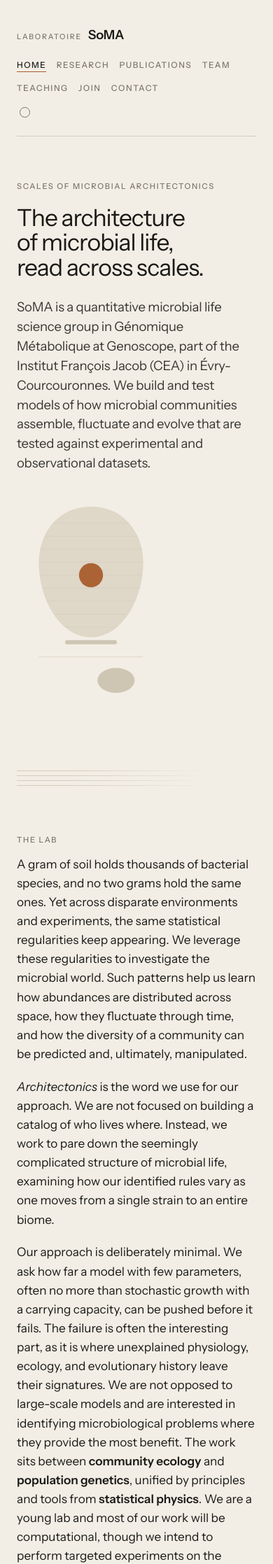
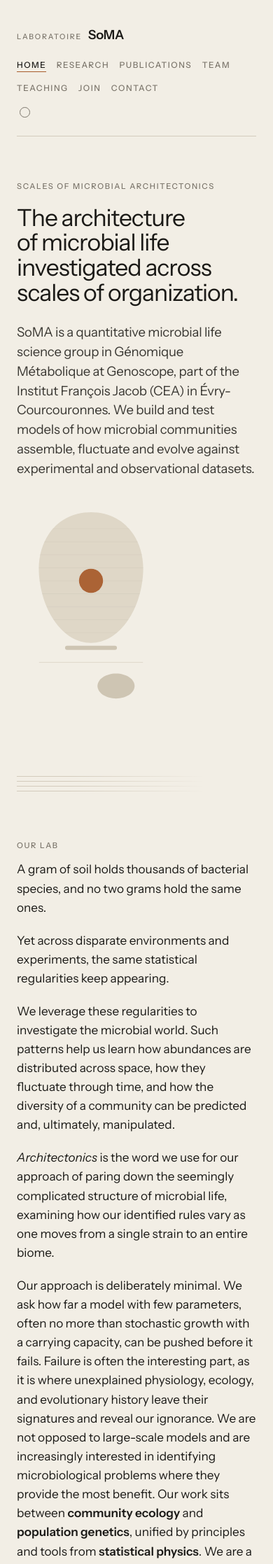
Before and after one commit to SOMA-labo/SOMA-labo.github.io, a Jekyll site: the page built from index.md, in a window 390 px wide. Shown: the top 2235 px of the page at 70% size. Built offline with Jekyll 4.4.1, drawn with Linux system fonts in a browser that asks for light colours; some of the changed text lies outside the part shown.

Commit message:
Add equations; fix sideways scrolling on phones; update home page

```diff
--- a/_includes/head.html
+++ b/_includes/head.html
@@ -25,3 +25,17 @@
 <link href="https://fonts.googleapis.com/css2?family=Instrument+Sans:ital,wght@0,400..600;1,400&display=swap" rel="stylesheet">
 <script>/* read the saved theme before first paint, to avoid a flash */try{var t=localStorage.getItem("soma-theme");if(t)document.documentElement.dataset.theme=t;}catch(e){}</script>
 <link rel="stylesheet" href="{{ root }}assets/css/style.css">
+{%- if page.math or site.math %}
+{%- comment -%}
+  Math, for pages with `math: true` at the top. Write $$...$$ in the Markdown;
+  Jekyll turns it into \( \) or \[ \] and KaTeX draws it in the browser.
+  Pinned to one KaTeX version, with integrity hashes so a tampered copy on
+  the CDN is refused. To upgrade, change the version and all three hashes
+  (from https://www.jsdelivr.com/package/npm/katex).
+{%- endcomment -%}
+{%- assign katex = site.katex_url | default: "https://cdn.jsdelivr.net/npm/katex@0.18.10/dist" %}
+<link rel="stylesheet" href="{{ katex }}/katex.min.css" integrity="sha384-rdqqrpVNEfmY6hsVFS50HU5L84tWeMdr4XpF+TJPvLR6e8YxPgRyDzzpawPHMQE6" crossorigin="anonymous">
+<script defer src="{{ katex }}/katex.min.js" integrity="sha384-oeXTyN/gxEn/v98/oDFW+7XVfZrp59R6Tporzsg2uNs9g+G9Xel/Afxdamc4Mags" crossorigin="anonymous"></script>
+<script defer src="{{ katex }}/contrib/auto-render.min.js" integrity="sha384-bjyGPfbij8/NDKJhSGZNP/khQVgtHUE5exjm4Ydllo42FwIgYsdLO2lXGmRBf5Mz" crossorigin="anonymous"
+        onload="renderMathInElement(document.body, {delimiters: [{left: '\\[', right: '\\]', display: true}, {left: '\\(', right: '\\)', display: false}], throwOnError: false});"></script>
+{%- endif %}
--- a/assets/css/style.css
+++ b/assets/css/style.css
@@ -455,7 +455,7 @@
 .row > .label { padding-top: 0.45rem; }
 
 @media (max-width: 47rem) {
-  .row { grid-template-columns: 1fr; gap: 0.75rem; }
+  .row { grid-template-columns: minmax(0, 1fr); gap: 0.75rem; }
   .row > .label { padding-top: 0; }
 }
 
@@ -917,6 +917,17 @@
 }
 
 /* --------------------------------------------------------------------------
+   12b. Math (KaTeX, only on pages with `math: true`)
+   -------------------------------------------------------------------------- */
+
+/* A display equation wider than the column scrolls sideways instead of
+   pushing the page wider than the phone. */
+.katex-display { overflow-x: auto; overflow-y: hidden; padding: 0.2em 0; }
+/* KaTeX's default 1.21em is sized for serif body text; this sits better
+   beside Instrument Sans. */
+.katex { font-size: 1.1em; }
+
+/* --------------------------------------------------------------------------
    13. Print
    -------------------------------------------------------------------------- */
 
--- a/index.md
+++ b/index.md
@@ -10,32 +10,35 @@
 
 # The opening, next to the sculpture.
 kicker: Scales of Microbial Architectonics
-heading: The architecture of microbial life, read across scales.
+heading: The architecture of microbial life investigated across scales of organization.
 lede: >
   SoMA is a quantitative microbial life science group in Génomique
   Métabolique at Genoscope, part of the Institut François Jacob (CEA)
   in Évry-Courcouronnes. We build and test models of how microbial communities
-  assemble, fluctuate and evolve that are tested against experimental
+  assemble, fluctuate and evolve against experimental
   and observational datasets.
 ---
 
-## The lab
+## Our lab
 
-A gram of soil holds thousands of bacterial species, and no two grams
-hold the same ones. Yet across disparate environments and experiments,
-the same statistical regularities keep appearing. We leverage these regularities to investigate the microbial world. Such patterns help us learn how abundances
+ A gram of soil holds thousands of bacterial species, and no two grams
+hold the same ones.
+
+
+
+Yet across disparate environments and experiments,
+the same statistical regularities keep appearing.
+
+We leverage these regularities to investigate the microbial world. Such patterns help us learn how abundances
 are distributed across space, how they fluctuate through time, and how the diversity
 of a community can be predicted and, ultimately, manipulated.
 
-*Architectonics* is the word we use for our approach. We are not focused on building a
-catalog of who lives where. Instead, we work to pare down the seemingly complicated structure of microbial life, examining how our identified rules vary as one moves from a
-single strain to an entire biome.
+*Architectonics* is the word we use for our approach of paring down the seemingly complicated structure of microbial life, examining how our identified rules vary as one moves from a single strain to an entire biome.
 
 Our approach is deliberately minimal. We ask how far a model with
 few parameters, often no more than stochastic growth with a carrying
-capacity, can be pushed before it fails. The failure is often
-the interesting part, as it is where unexplained physiology, ecology,
-and evolutionary history leave their signatures. We are not opposed to large-scale models and are interested in identifying microbiological problems where they provide the most benefit. The work
+capacity, can be pushed before it fails. Failure is often the interesting part, as it is where unexplained physiology, ecology,
+and evolutionary history leave their signatures and reveal our ignorance. We are not opposed to large-scale models and are increasingly interested in identifying microbiological problems where they provide the most benefit. Our work
 sits between **community ecology** and **population
 genetics**, unified by principles and tools from **statistical physics**. We are a young lab and most of our work will be computational, though we intend to perform targeted experiments on the physiological and evolutionary consequences of life-history strategies.
 
```
Also changed, not shown: other parts of index.md (+2 -3 lines), README.md.
